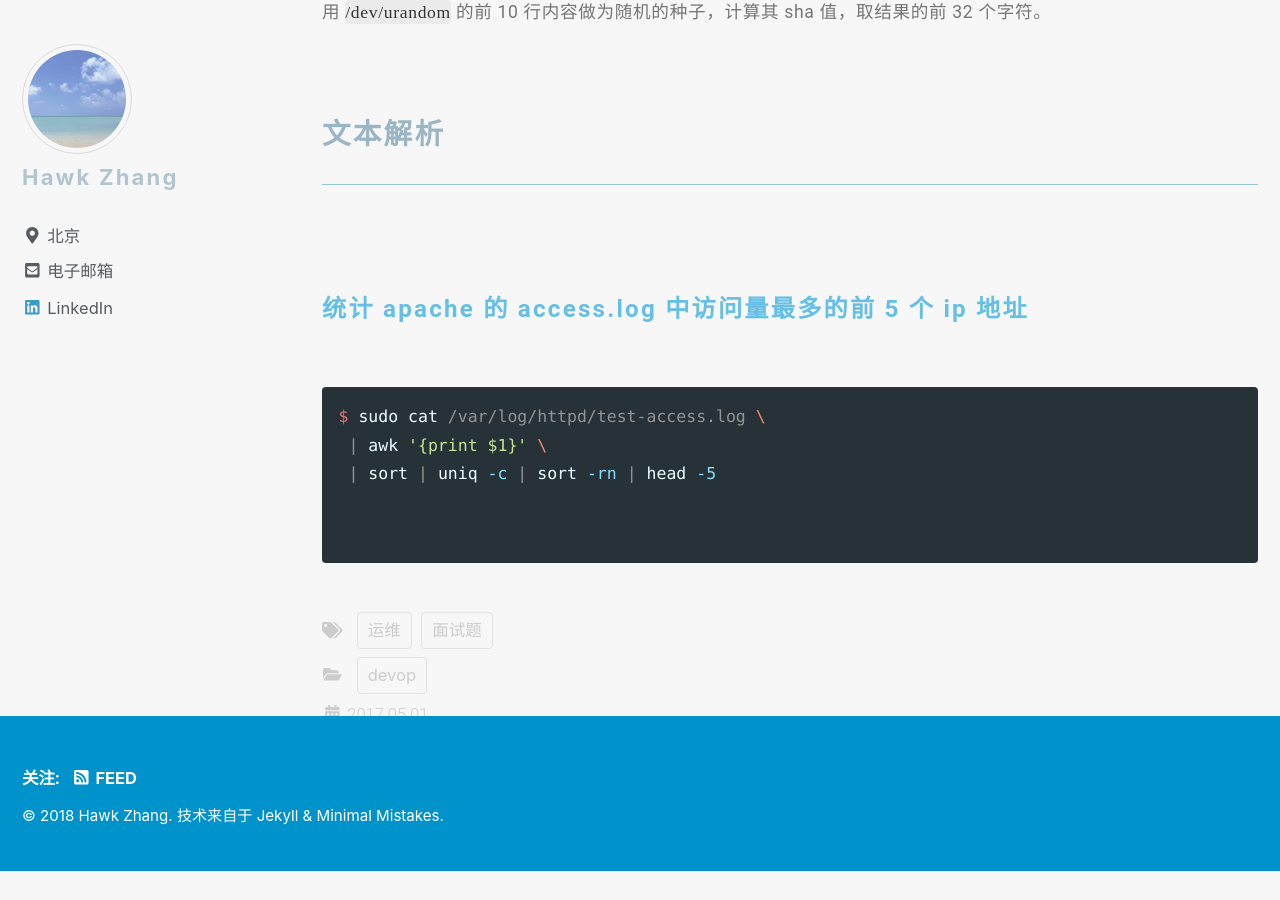
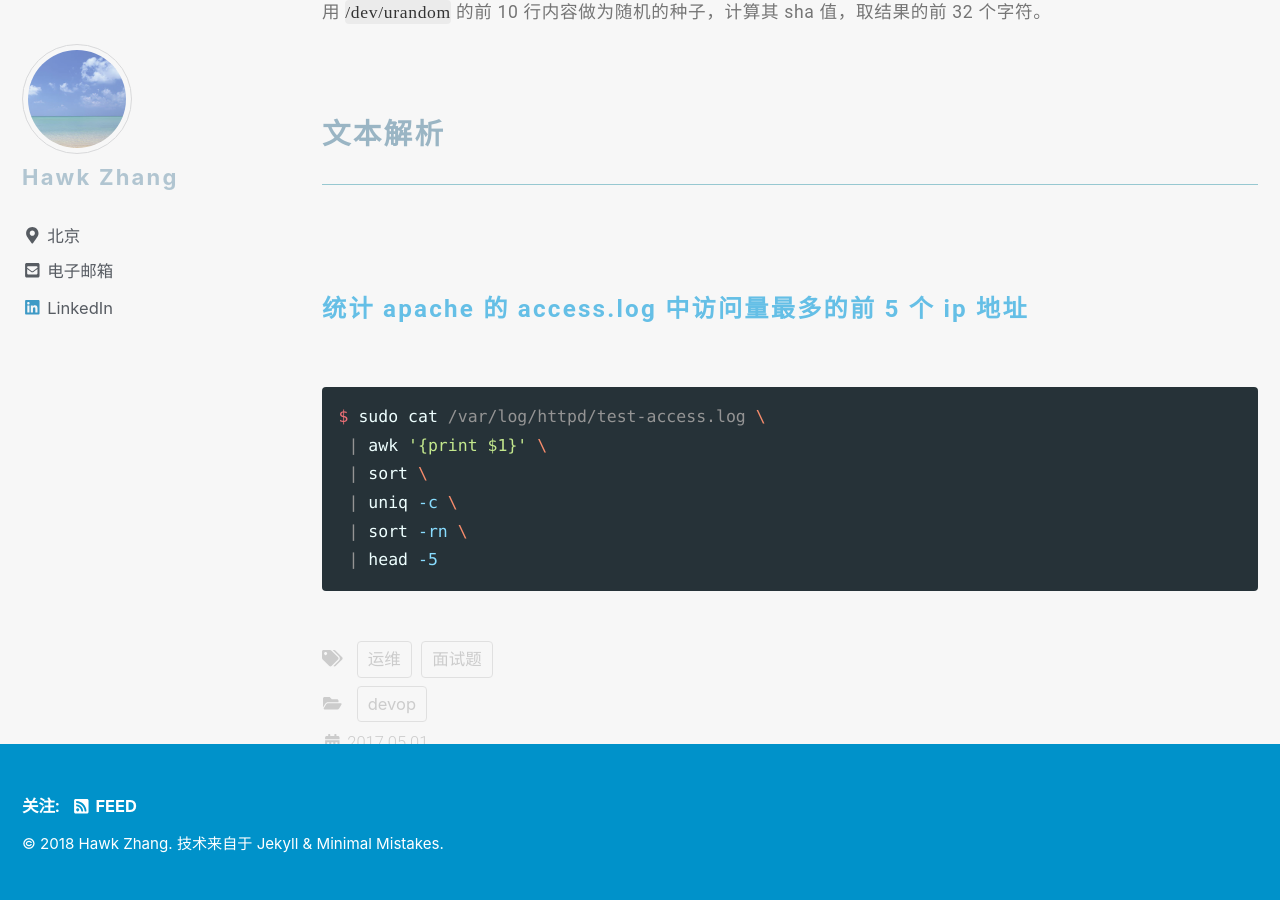
Before and after one commit to narru888/linotes_note, a Jekyll site: the page built from _posts/devop/2017-05-01-interview.md, in a window 1280 px wide and 900 px high, scrolled down 5359 px. Built offline with Jekyll 4.4.1, drawn with Linux system fonts in a browser that asks for light colours; nearby versions of some CDN libraries; a script that is not in the unit is left out; before the commit the page ends 6230 px from its top, so only the background shows below that.

Commit message:
update on 2018-12-07 18:05:01 CST

````diff
--- a/_posts/devop/2017-05-01-interview.md
+++ b/_posts/devop/2017-05-01-interview.md
@@ -213,7 +213,8 @@ $ cat /dev/urandom | head -10 | sha512sum | head -c 32
 ```bash
 $ sudo cat /var/log/httpd/test-access.log \
  | awk '{print $1}' \
- | sort | uniq -c | sort -rn | head -5
-
-
+ | sort \
+ | uniq -c \
+ | sort -rn \
+ | head -5
 ```
````
